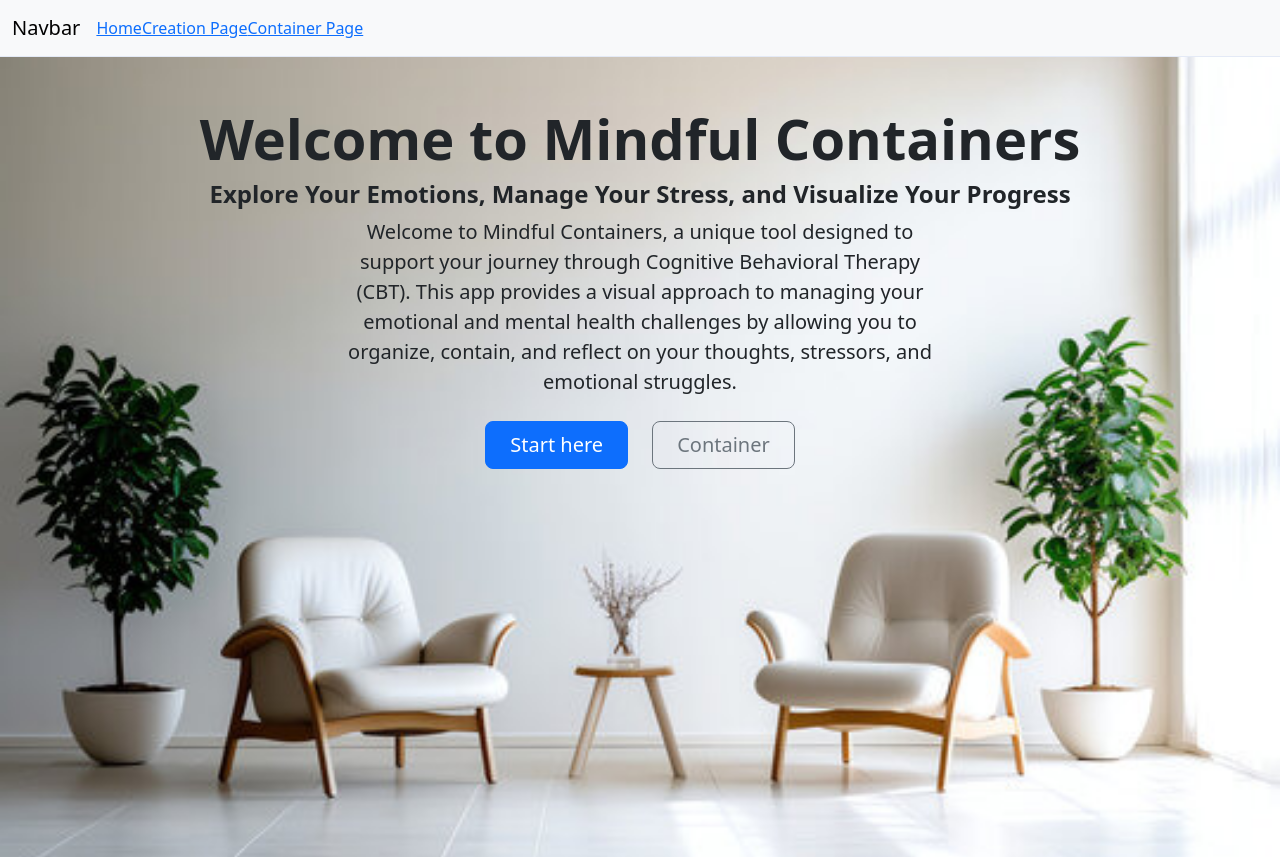
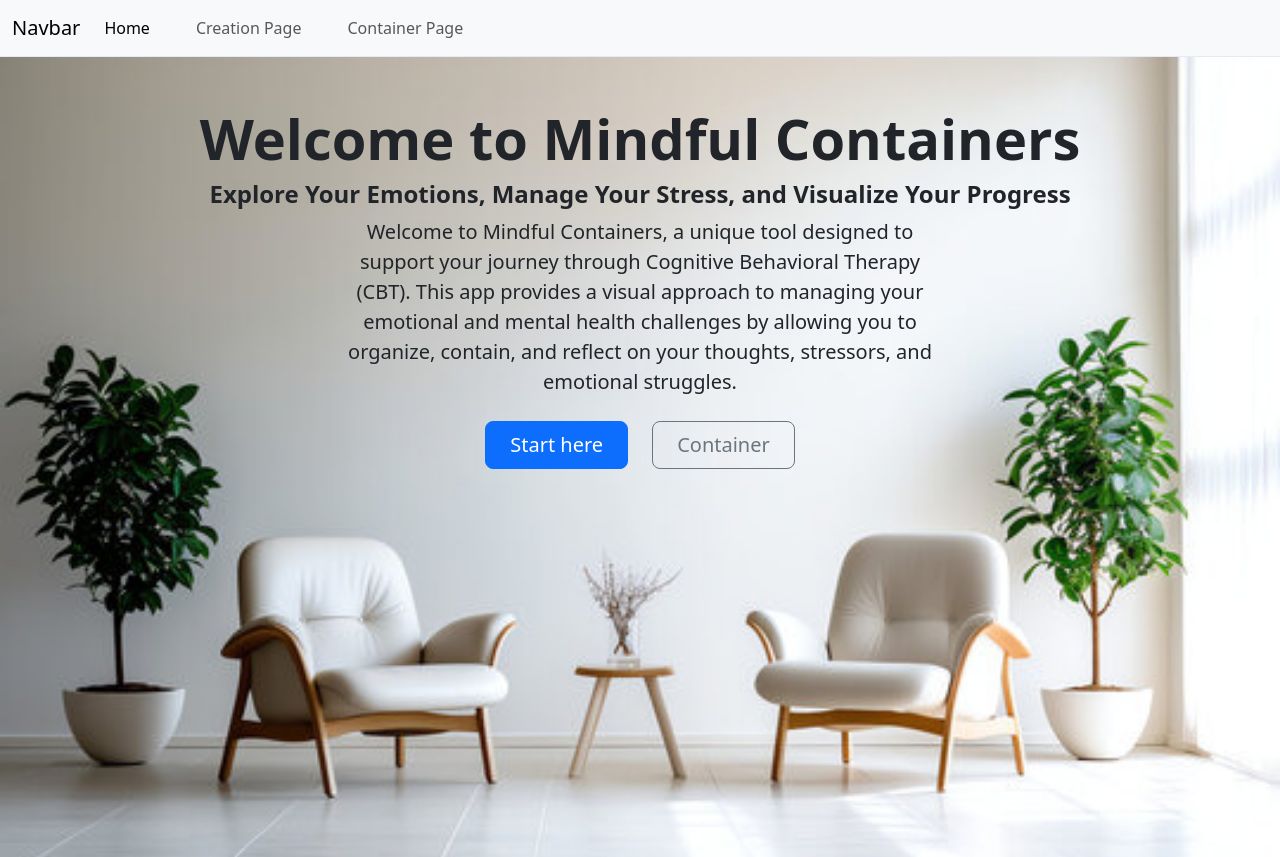
Before and after one commit to lOTurtleOl/container-therapy-frontend, a React (Create React App) app: page / in a window 1280 px wide. Built offline with nearby package versions, Linux system fonts and the light colour scheme; the HTML template or start-up script is replaced by a standard one.

Commit message:
fix imports and nav dropdown

```diff
--- a/package.json
+++ b/package.json
@@ -3,6 +3,7 @@
   "version": "0.1.0",
   "private": true,
   "dependencies": {
+    "@popperjs/core": "^2.11.8",
     "@testing-library/jest-dom": "^5.17.0",
     "@testing-library/react": "^13.4.0",
     "@testing-library/user-event": "^13.5.0",
--- a/public/index.html
+++ b/public/index.html
@@ -1,3 +1,4 @@
+
 <!DOCTYPE html>
 <html lang="en">
   <head>
@@ -9,6 +10,7 @@
       name="description"
       content="Web site created using create-react-app"
     />
+
     <link rel="apple-touch-icon" href="%PUBLIC_URL%/logo192.png" />
     <!--
       manifest.json provides metadata used when your web app is installed on a
--- a/src/App.css
+++ b/src/App.css
@@ -22,6 +22,10 @@
   justify-content: center;
   font-size: calc(10px + 2vmin);
   color: white;
+}
+
+.nav-item {
+  margin-right: 10px;
 }
 
 .App-link {
--- a/src/App.js
+++ b/src/App.js
@@ -1,5 +1,8 @@
 import React from 'react';
 import Nav from './components/Nav';
+import "bootstrap/dist/css/bootstrap.min.css";
+import "bootstrap/dist/js/bootstrap.bundle.min.js";
+
 
 
 export default function App() {
--- a/src/components/Nav.js
+++ b/src/components/Nav.js
@@ -3,7 +3,7 @@ import {
     BrowserRouter as Router,
     Route,
     Routes,
-    Link
+    NavLink
   } from "react-router-dom";
   import HomePage from '../HomePage';
   import CreationPage from '../CreationPage';
@@ -16,20 +16,20 @@ export default function Nav() {
       <div>
         <nav className="navbar navbar-expand-lg bg-body-tertiary">
           <div className="container-fluid">
-            <a className="navbar-brand" href="#">Navbar</a>
+            <a className="navbar-brand" href="/">Navbar</a>
             <button className="navbar-toggler" type="button" data-bs-toggle="collapse" data-bs-target="#navbarNav" aria-controls="navbarNav" aria-expanded="false" aria-label="Toggle navigation">
               <span className="navbar-toggler-icon"></span>
             </button>
             <div className="collapse navbar-collapse" id="navbarNav">
               <ul className="navbar-nav">
                 <li className="nav-item">
-                  <Link to="/">Home</Link>
+                  <NavLink className="nav-link" to="/">Home</NavLink>
                 </li>
                 <li className="nav-item">
-                  <Link to="/create">Creation Page</Link>
+                  <NavLink className="nav-link" to="/create">Creation Page</NavLink>
                 </li>
                 <li className="nav-item">
-                  <Link to="/container">Container Page</Link>
+                  <NavLink className="nav-link" to="/container">Container Page</NavLink>
                 </li>
               </ul>
             </div>
```
Also changed, not shown: 1 other file (tests, documents, lock files or other folders).
